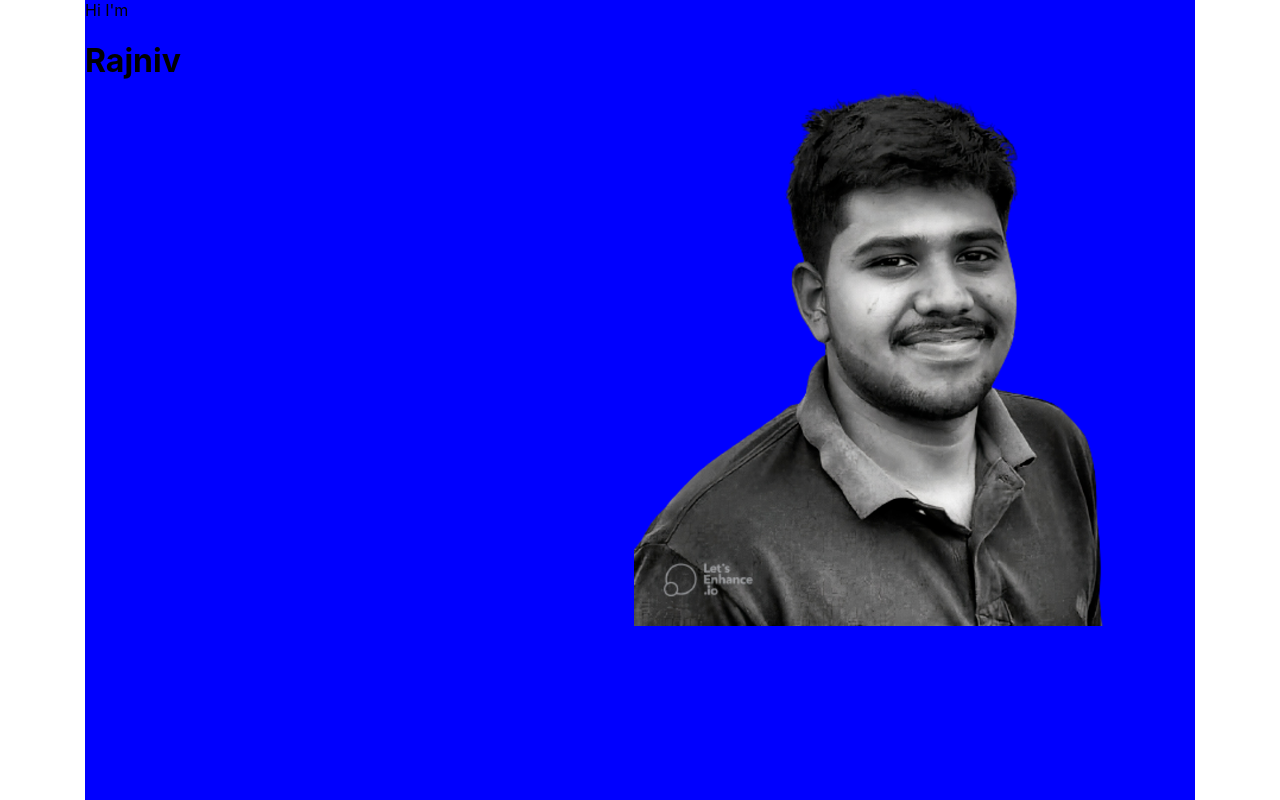
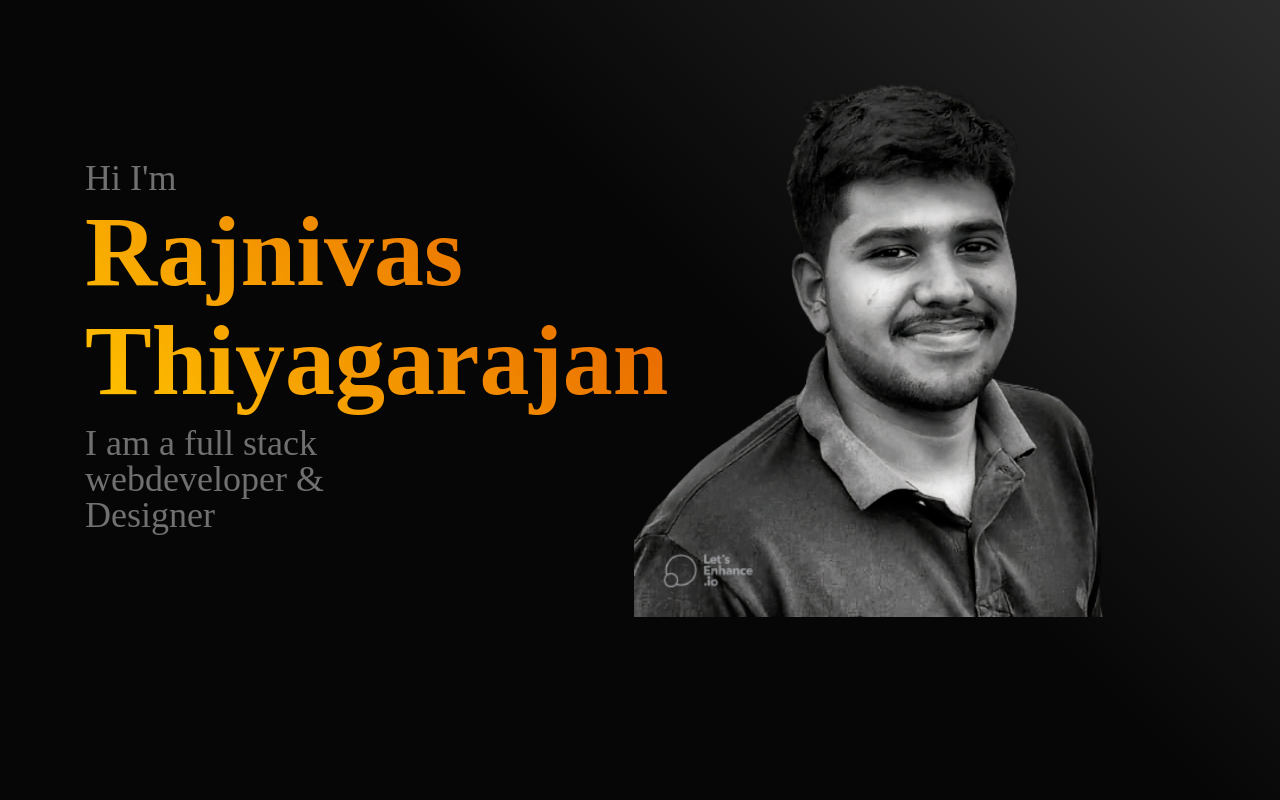
Before and after one commit to Rajnivas13/Personal_portfolio, a React (Create React App) app: page / in a window 1280 px wide. Shown: the top 800 px of the page. Built offline with nearby package versions, Linux system fonts and the light colour scheme.

Commit message:
Updated the content-text and Image in Intro page

```diff
--- a/src/App.css
+++ b/src/App.css
@@ -17,7 +17,6 @@
   height: 1080px;
   left: 405px;
   top: 0px;
-  background-color: blue;
 }
 
 #photo{
@@ -25,7 +24,7 @@
   width: 594px;
   height: 942px;
   left: 549.2px;
-  top: calc(50% - 942px/2);
+  top: 0px;
 }
 
 #content{
@@ -33,11 +32,11 @@
   width: 699.2px;
   height: 478px;
   left: 0px;
-  top: calc(50% - 478px/2);
+  top: 60px;
 }
 
 #text{
-  position: absolute;
+  position: relative;
   width: 109px;
   height: 36px;
   left: 0px;
@@ -68,14 +67,29 @@
   -webkit-text-fill-color: transparent;
 }
 
-#Intro Main h1{
-    font-size: 200px;
+#content-text h1{
+    font-size: 100px;
     font-weight: 700;
     color: #ffc400;
-    line-height: .8;
+    line-height: 1.09;
     margin-bottom: 10px;
     background: linear-gradient(45deg,#ffc400,#e04700);
     -webkit-background-clip: text;
     background-clip: text;
     -webkit-text-fill-color: transparent;
+    margin-top: 1px;
+    top:20x;
+    position: relative;
 }
+
+#content-text span {
+  font-size: 36px;
+  color: #707070;
+  line-height: 1;
+  position: relative;
+}
+
+#content-text{
+  top:100px;
+  position: relative;
+}
--- a/src/components/Intro.jsx
+++ b/src/components/Intro.jsx
@@ -3,12 +3,18 @@ import React from "react";
 
 export default function Intro(){
     return(
-        <div id="Intro" className="container-fluid">
+        <div id="Intro" >
             <div id="Main">
-                <span>Hi I'm</span>
-                <h1>Rajniv</h1>
-                <div id="photo">
-                    <img src={process.env.PUBLIC_URL + "/Images/Rajnivas_photo.png" }  alt="Rajnivas.png"/>
+                <div id="content">
+                    <div id="content-text">
+                        <span>Hi I'm</span>
+                        <h1>Rajnivas Thiyagarajan</h1>
+
+                        <span>I am a full stack<br></br>webdeveloper &<br></br>Designer</span>
+                    </div>
+                    <div id="photo">
+                        <img src={process.env.PUBLIC_URL + "/Images/Rajnivas_photo.png" }  alt="Rajnivas.png"/>
+                    </div>
                 </div>
 
             </div>
--- a/src/index.css
+++ b/src/index.css
@@ -1,10 +1,15 @@
 body {
   margin: 0;
-  font-family: -apple-system, BlinkMacSystemFont, 'Segoe UI', 'Roboto', 'Oxygen',
+  /* font-family: -apple-system, BlinkMacSystemFont, 'Segoe UI', 'Roboto', 'Oxygen',
     'Ubuntu', 'Cantarell', 'Fira Sans', 'Droid Sans', 'Helvetica Neue',
-    sans-serif;
+    sans-serif; */
   -webkit-font-smoothing: antialiased;
   -moz-osx-font-smoothing: grayscale;
+
+  background: #060606;
+  color: #bcbcbc;
+  font-family: Lora,serif;
+  font-weight: 400;
 }
 
 code {
```
